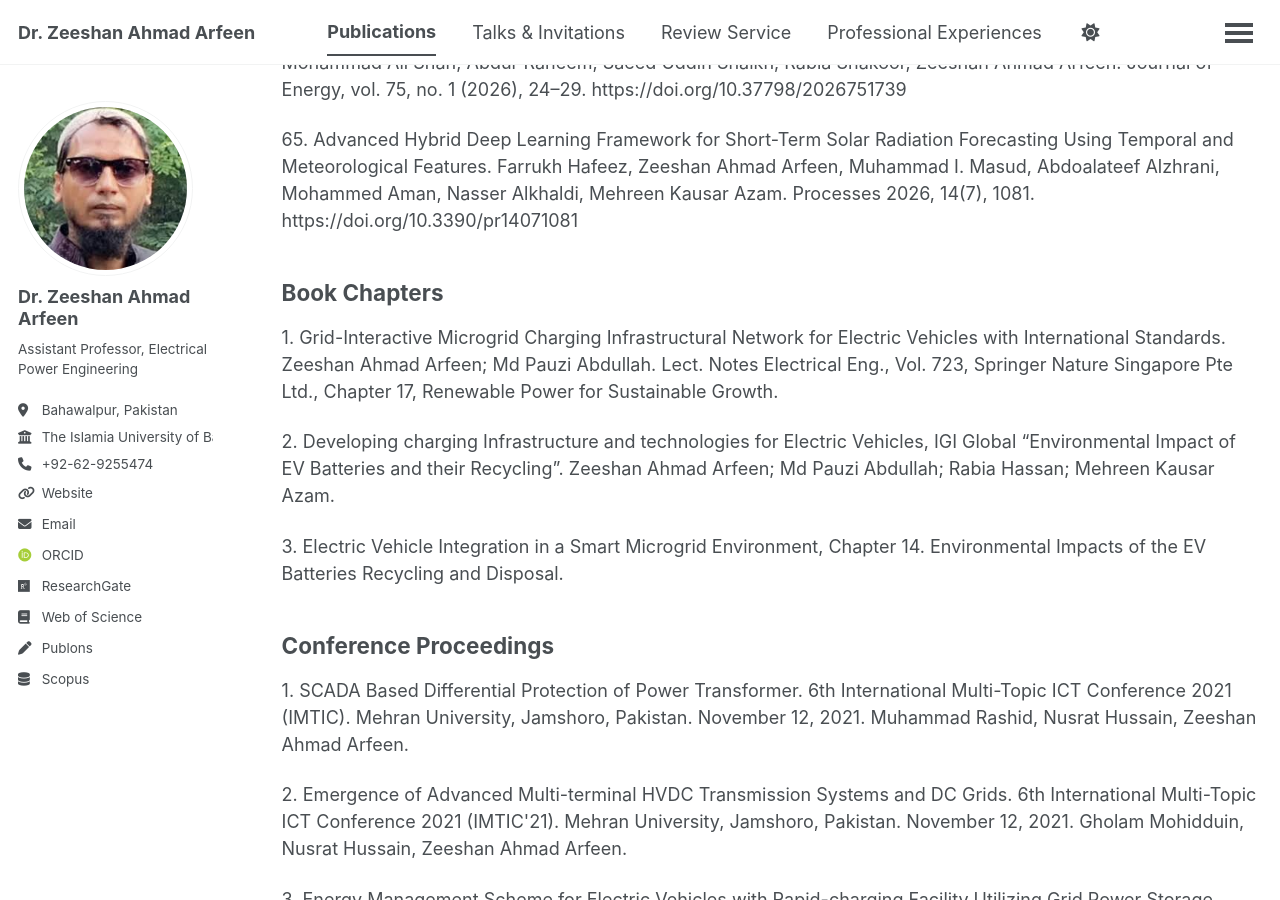
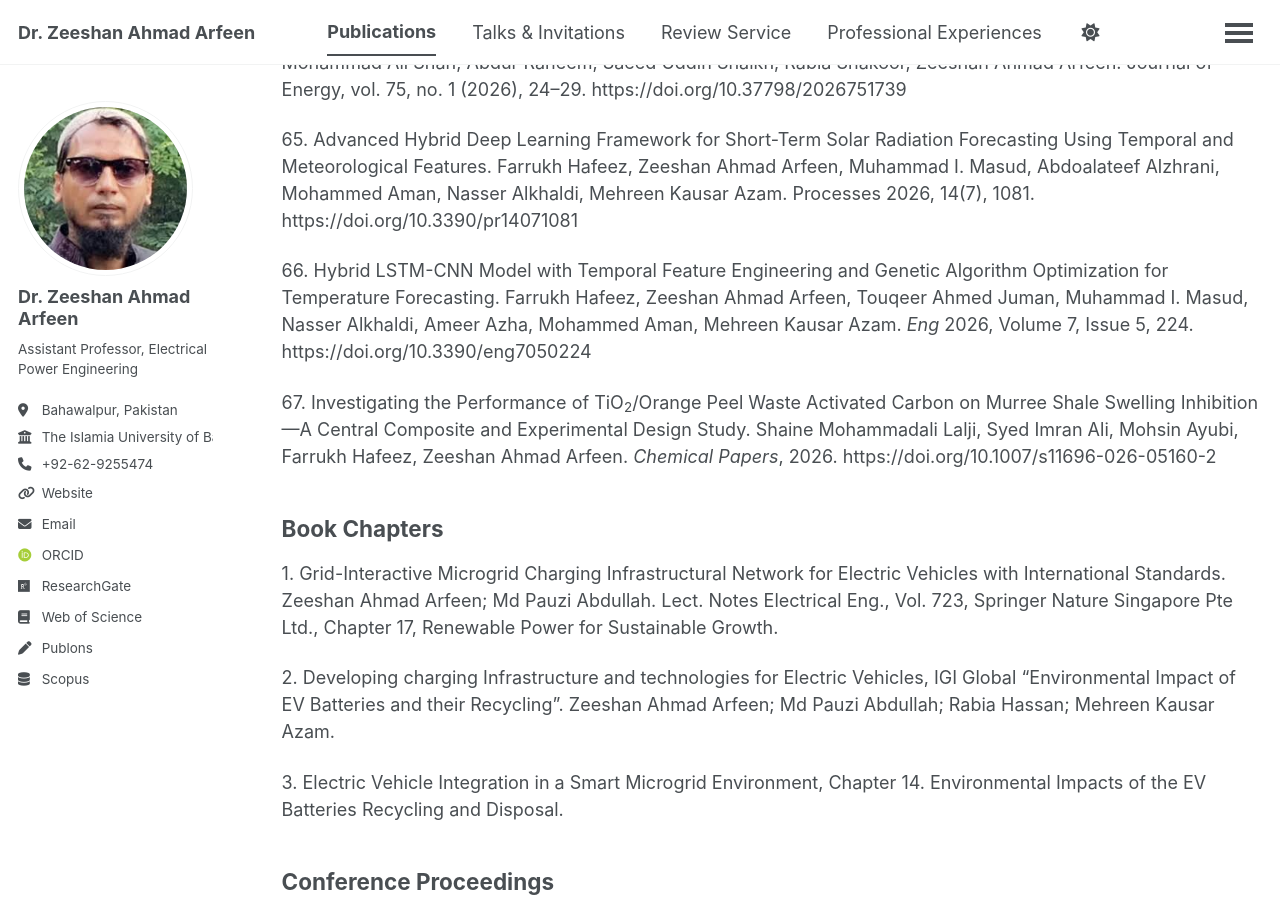
Before and after one commit to ZeeshanAhmadArfeen/ZeeshanAhmadArfeen.github.io, a Jekyll site: the page built from _pages/publications.html, in a window 1280 px wide and 900 px high, scrolled down 7169 px. Built offline with Jekyll 4.4.1, drawn with Linux system fonts in a browser that asks for light colours; some web fonts are replaced; a script bundle is joined from its source files by our own code; library files that are not in the unit come from our copies; some of the changed text lies outside the part shown.

Commit message:
Update about page and publications

```diff
--- a/_pages/publications.html
+++ b/_pages/publications.html
@@ -138,6 +138,12 @@ author_profile: true
 
 <p>65. Advanced Hybrid Deep Learning Framework for Short-Term Solar Radiation Forecasting Using Temporal and Meteorological Features. Farrukh Hafeez, Zeeshan Ahmad Arfeen, Muhammad I. Masud, Abdoalateef Alzhrani, Mohammed Aman, Nasser Alkhaldi, Mehreen Kausar Azam. Processes 2026, 14(7), 1081. https://doi.org/10.3390/pr14071081</p>
 
+<p>66. Hybrid LSTM-CNN Model with Temporal Feature Engineering and Genetic Algorithm Optimization for Temperature Forecasting. Farrukh Hafeez, Zeeshan Ahmad Arfeen, Touqeer Ahmed Juman, Muhammad I. Masud, Nasser Alkhaldi, Ameer Azha, Mohammed Aman, Mehreen Kausar Azam. <i>Eng</i> 2026, Volume 7, Issue 5, 224. https://doi.org/10.3390/eng7050224</p>
+
+<p>67. Investigating the Performance of TiO<sub>2</sub>/Orange Peel Waste Activated Carbon on Murree Shale Swelling Inhibition—A Central Composite and Experimental Design Study. Shaine Mohammadali Lalji, Syed Imran Ali, Mohsin Ayubi, Farrukh Hafeez, Zeeshan Ahmad Arfeen. <i>Chemical Papers</i>, 2026. https://doi.org/10.1007/s11696-026-05160-2</p>
+
+
+
 <h2>Book Chapters</h2>
 
 <p>1. Grid-Interactive Microgrid Charging Infrastructural Network for Electric Vehicles with International Standards. Zeeshan Ahmad Arfeen; Md Pauzi Abdullah. Lect. Notes Electrical Eng., Vol. 723, Springer Nature Singapore Pte Ltd., Chapter 17, Renewable Power for Sustainable Growth.</p>
@@ -184,6 +190,11 @@ author_profile: true
 
 <p>18. 11th International Electrical Engineering Conference 2026. Real-Time Control of a 3-DOF Robotic Arm Using Arduino-Based PID Algorithm. Muhammad Ahsan Khalid, Zeeshan Ahmad Arfeen, Raja Masood Larik. 10 April 2026, Karachi, Pakistan.</p>
 
+<p>19. Real-Time Control of a 3-DOF Robotic Arm Using Arduino-Based PID Algorithm. Muhammad Ahsan Khalid, Zeeshan Ahmad Arfeen, Raja Masood Larik. <i>Proceedings of the 11th International Electrical Engineering Conference (IEEC 2026)</i>, Karachi, Pakistan, 10 April 2026.</p>
+
+<p>20. Bio-Inspired Soft Robotic Gripper with Variable Stiffness Using Magneto-Rheological Control. Muhammad Inam Ul Haq, Zeeshan Ahmad Arfeen, Malik Naveed Akhter. <i>Proceedings of the IEEE International Conference on Robotics and Automation in Industry (ICRAI 2026)</i>, NUST, Islamabad, Pakistan, 4–5 May 2026.</p>
+
+
 <h2>Paper Under Review Process or Submission</h2>
 
 <p>1. Application of Artificial Intelligence to Predict Asphaltene Deposition in Heavy Crude Oils and Bitumens Engineering | Applications of Artificial Intelligence. Under Review</p>
```
Also changed, not shown: _pages/about.md (+1 -9 lines).
